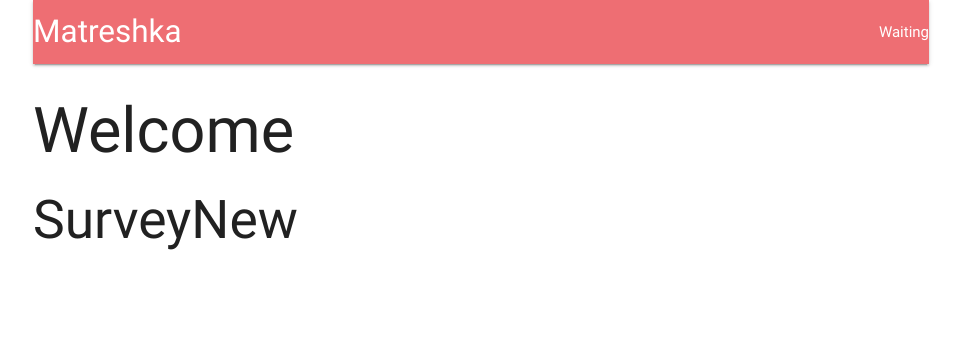
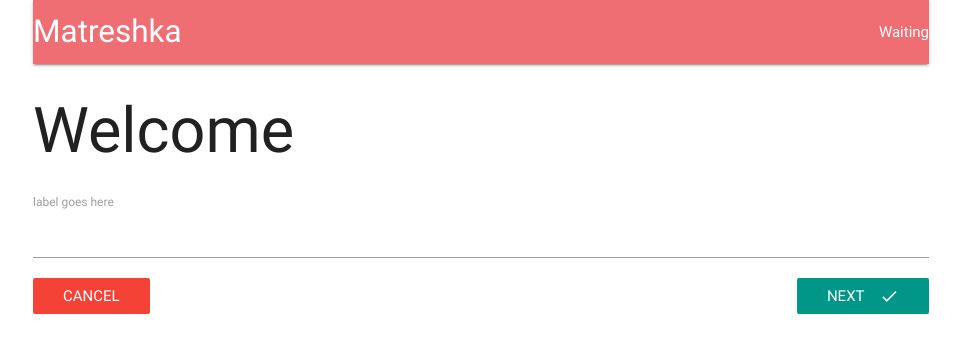
Before and after one commit to TaniaKara/Matreshka, a React (Create React App) app in the folder client/: page /surveys/new in a window 1280 px wide. Shown: the top 352 px of the page, without its empty margins (159-1120 px from the left). Built offline with nearby package versions, Linux system fonts and the light colour scheme; no server answers.

Commit message:
Simple form with no submission

```diff
--- a/client/package.json
+++ b/client/package.json
@@ -19,7 +19,8 @@
     "react-router-dom": "^4.2.2",
     "react-scripts": "1.1.4",
     "react-stripe-checkout": "^2.6.3",
-    "redux": "^4.0.0"
+    "redux": "^4.0.0",
+    "redux-form": "^7.3.0"
   },
   "scripts": {
     "start": "react-scripts start",
--- a/client/public/index.html
+++ b/client/public/index.html
@@ -10,6 +10,7 @@
     -->
     <link rel="manifest" href="%PUBLIC_URL%/manifest.json">
     <link rel="shortcut icon" href="%PUBLIC_URL%/favicon.ico">
+    <link href="https://fonts.googleapis.com/icon?family=Material+Icons" rel="stylesheet">
     <!--
       Notice the use of %PUBLIC_URL% in the tags above.
       It will be replaced with the URL of the `public` folder during the build.
--- a/client/src/components/App.js
+++ b/client/src/components/App.js
@@ -5,9 +5,8 @@ import * as actions from '../actions';
 
 import Header from './Header';
 import Landing from './Landing';
-
-const Dashboard = () => <h2>Dashboard</h2>
-const SurveyNew = () => <h2>SurveyNew</h2>
+import Dashboard from './Dashboard';
+import SurveyNew from './surveys/SurveyNew';
 
 class App extends Component {
   componentDidMount() {
--- /dev/null
+++ b/client/src/components/Dashboard.js
@@ -0,0 +1,18 @@
+import React from 'react';
+import { Link } from 'react-router-dom';
+
+const Dashboard = () => {
+  return (
+    <div>
+      Dashboard
+      <div className='fixed-action-btn'>
+        <Link to='/surveys/new' className='btn-floating btn-large red'>
+          <i className='large material-icons'>add</i>
+        </Link>
+      </div>
+
+    </div>
+  )
+}
+
+export default Dashboard
--- /dev/null
+++ b/client/src/components/surveys/SurveyField.js
@@ -0,0 +1,15 @@
+import React from 'react';
+
+
+export default ({ input, label, meta: {error, touched} }) => {
+    console.log(error);
+    return (
+        <div>
+            <label>{label}</label>
+            <input {...input}/>
+            <div>
+            {touched && error}
+            </div>
+        </div>
+    );
+};
--- /dev/null
+++ b/client/src/components/surveys/SurveyForm.js
@@ -0,0 +1,77 @@
+import React, { Component } from 'react'
+import { Field, reduxForm } from 'redux-form'
+import SurveyField from './SurveyField'
+import { Link } from 'react-router-dom';
+
+class UserForm extends Component {
+  renderFields () {
+    return (
+      <div>
+        <Field label= "label goes here" type='text' name='title' component={SurveyField} />
+      </div>
+    )
+  }
+  render () {
+    return (
+      <div>
+        <form
+          onSubmit={this.props.handleSubmit(values => console.log(values))}
+          className='col s12'
+        >
+          {this.renderFields()}
+          <Link to='/surveys' className='red btn-flat white-text'>cancel</Link>
+          <button type='submit' className='teal btn-flat right white-text'>Next
+          <i className='material-icons right'>done</i>
+          </button>
+        </form>
+      </div>
+    );
+  }
+}
+
+function validate (values) {
+  const errors ={};
+
+  if (!values.title) {
+    errors.title = 'You need to enter a title';
+  }
+  return errors;
+}
+
+export default reduxForm({
+  validate,
+  form: 'userForm'
+})(UserForm);
+
+/* <div className='row'>
+          <form className='col s12'>
+            <div className='row'>
+              <div className='input-field col s6'>
+                <input
+                  placeholder='Placeholder'
+                  type='text'
+                  className='validate'
+                  value={this.state.first_name}
+                />
+                <label for='first_name'>First Name</label>
+              </div>
+              <div className='input-field col s6'>
+                <input id='last_name'
+                type='text'
+                className='validate'
+                value={this.state.last_name}
+                />
+                <label for='last_name'>Last Name</label>
+              </div>
+            </div>
+          </form>
+        </div>
+
+         <Field
+            type='text'
+            name='firstName'
+            placeholder='First Name'
+            className='validate'
+            component='input'
+          />
+        */
--- /dev/null
+++ b/client/src/components/surveys/SurveyNew.js
@@ -0,0 +1,14 @@
+import React, { Component } from 'react';
+import SurveyForm from './SurveyForm';
+
+class surveyNew extends Component {
+  render() {
+    return (
+      <div>
+        <SurveyForm />
+      </div>
+    )
+  }
+}
+
+export default surveyNew;
--- a/client/src/reducers/index.js
+++ b/client/src/reducers/index.js
@@ -1,6 +1,8 @@
 import { combineReducers } from 'redux';
 import authReducer from './authReducer';
+import { reducer as reduxForm } from 'redux-form';
 
 export default combineReducers({
-    auth: authReducer
+    auth: authReducer,
+    form: reduxForm
 })
```
Also changed, not shown: 1 other file (tests, documents, lock files or other folders).
